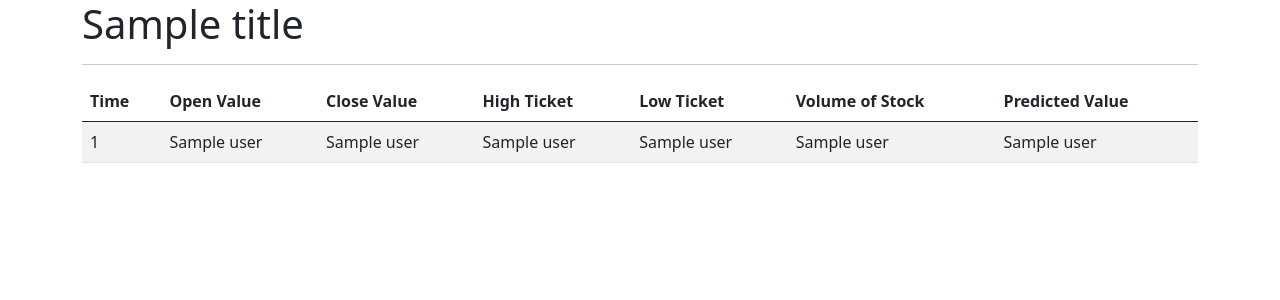
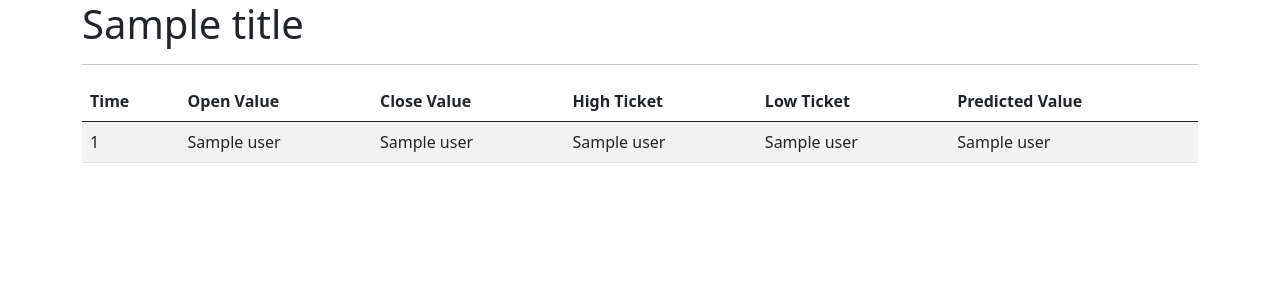
Before and after one commit to Kyojur0/Basic-Tesla-Stock-Price-Predictor, a Flask app: template templates/table.html in a window 1280 px wide. Shown: the top 300 px of the page. Run offline with Flask 2, Linux system fonts and the light colour scheme; the template is opened without the code that fills it: most values are stand-ins (such as "Sample title", 1, 10 or a date in 2020); some libraries are stand-ins or nearby versions.

Commit message:
Fixed All Issues Related To App ~ Afnan-Akram

```diff
--- a/templates/table.html
+++ b/templates/table.html
@@ -9,7 +9,6 @@
         <th>Close Value</th>
         <th>High Ticket</th>
         <th>Low Ticket</th>
-        <th>Volume of Stock</th>
         <th>Predicted Value</th>
       </tr>
     </thead>
@@ -22,7 +21,6 @@
           <td>{{ user[3] }}</td>
           <td>{{ user[4] }}</td>
           <td>{{ user[5] }}</td>
-          <td>{{ user[6] }}</td>
         </tr>
       {% endfor %}
     </tbody>
```
